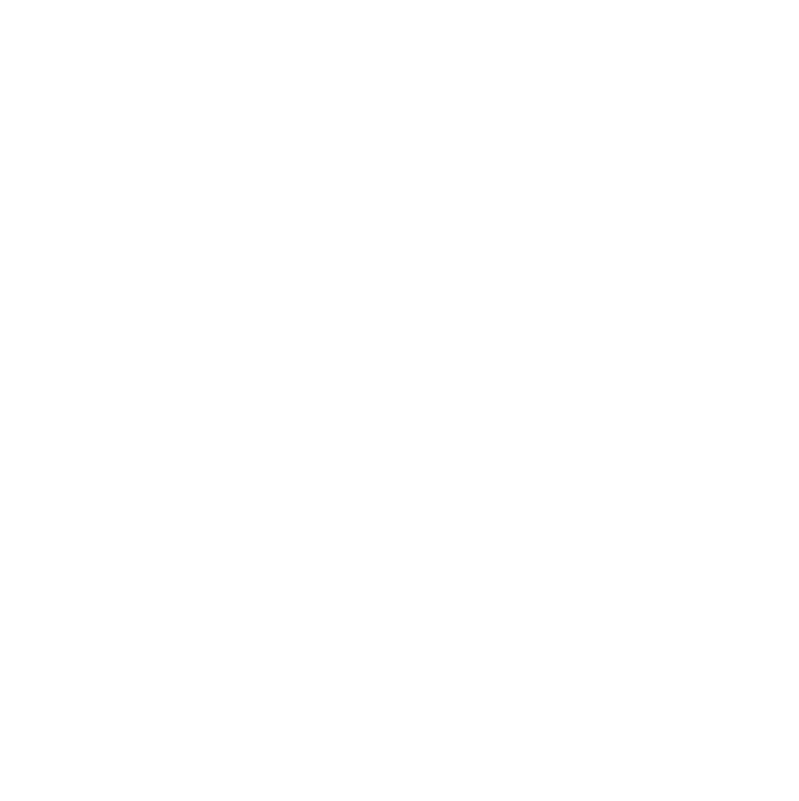
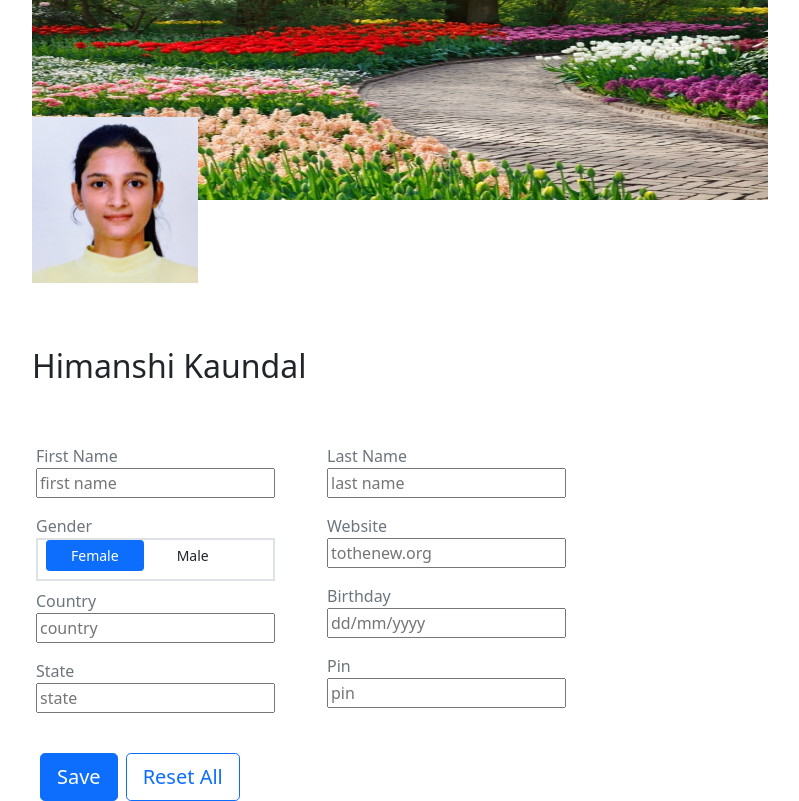
Before and after one commit to himanshikaundal/social-media-frontend, a React (Create React App) app: page /selfView in a window 1280 px wide. Before the commit this address had no page. Shown: the whole page, without its empty margins (50-849 px from the left). Built offline with nearby package versions, Linux system fonts and the light colour scheme.

Commit message:
selfprofile

```diff
--- a/src/App.js
+++ b/src/App.js
@@ -7,6 +7,8 @@
 import Home from './pages/Home'
 import RequireAuth from "./compnents/RequireAuth";
 import { PersistGate } from "redux-persist/integration/react";
+import ViewProfile from "./pages/ViewProfile";
+import SelfView from "./pages/SelfView";
 
 
 const App = () => {
@@ -20,6 +22,8 @@
               <Route path="/" element={<Login />} />
               <Route path="/signup" element={<Signup />} />
               <Route path="/home" element={<RequireAuth><Home /> </RequireAuth>} />
+              <Route path='/viewProfile' element={<ViewProfile/>}/>
+              <Route path='/selfView' element={<SelfView/>}/>
             </Routes>
           </BrowserRouter>
         </PersistGate>
--- /dev/null
+++ b/src/pages/SelfView.js
@@ -0,0 +1,99 @@
+import React from "react";
+import background from "../assets/images/nav-img/background.jpg";
+import himanshi from "../assets/images/nav-img/himanshi.jpeg";
+
+function SelfView() {
+  return (
+    <div className="container">
+      <div className="row">
+        <div className="col-sm-8">
+          <div className="row">
+            <img src={background} height="200px" class=" rounded-3" alt="..." />
+
+            <img
+              src={himanshi}
+              class="rounded-3 translate-middle-y w-25"
+              alt="..."
+            />
+          </div>
+
+          <div className="row">
+            <h2 className="translate-middle-y py-3">Himanshi Kaundal</h2>
+            <div className="col-sm-6">
+              <form>
+                <div className="d-flex parent ">
+                  <div className="left text-muted px-1">
+                    <label htmlFor="fname" id="fname"> First Name </label>
+                    <div className="pb-3">
+                      <input type="text" id="fname" name="fname" placeholder="first name"/>
+                    </div>
+
+                    <label htmlFor="gender" id="gender">Gender </label>
+                    <div className="pb-2 mb-2 border border-2">
+                      <button type="button" class="btn btn-primary btn-sm px-4 mx-2">Female</button>
+                      <button type="button" class="btn btn-sm px-4">Male</button>
+                    </div>
+
+                    <label htmlFor="country" id="country"> Country </label>
+                    <div className="pb-3">
+                      <input type="text" id="country" name="country" placeholder="country"/>
+                    </div>
+
+                    <label htmlFor="state" id="state">State </label>
+                    <div className="pb-3">
+                      <input type="text" id="state" name="state" placeholder="state"/>
+                    </div>
+
+
+
+
+
+                  </div>
+                  <div className="right text-muted px-5">
+
+                  <label htmlFor="lname" id="lname"> Last Name </label>
+                    <div className="pb-3">
+                      <input type="text" id="lname" name="lname" placeholder="last name"/>
+                    </div>
+
+                    <label htmlFor="website" id="website"> Website </label>
+                    <div className="pb-3">
+                      <input type="text" id="website" name="website" placeholder="tothenew.org"/>
+                    </div>
+
+                    <label htmlFor="bday" id="bday"> Birthday </label>
+                    <div className="pb-3">
+                      <input type="text" id="bday" name="bday" placeholder="dd/mm/yyyy"/>
+                    </div>
+
+                    <label htmlFor="pin" id="pin">Pin</label>
+                    <div className="pb-3">
+                      <input type="number" id="pin" name="pin" placeholder="pin"/>
+                    </div>
+
+
+
+                  </div>
+
+                </div>
+                <div className="mt-4">
+                    <button type="button" class="btn btn-primary btn-lg mx-2 ">
+                      Save
+                    </button>
+                    <button type="button"class="btn btn-outline-primary btn-lg">
+                      Reset All                    </button>
+                  </div>
+              </form>
+            </div>
+
+            <div className="col-sm-2"></div>
+          </div>
+        </div>
+
+        <div className="col-sm-4"></div>
+      </div>
+    </div>
+  );
+}
+
+export default SelfView;
--- a/src/pages/ViewProfile.js
+++ b/src/pages/ViewProfile.js
@@ -16,7 +16,7 @@
                 alt="..."
               />
 
-              <img src={himanshi}  class="rounded-3 translate-middle-y  sm-4 w-25" alt="..."></img>
+              <img src={himanshi}  class="rounded-3 translate-middle-y  sm-4 w-25" alt="..."/>
             </div>
 
             <div className="row ">
```
Also changed, not shown: src/pages/Home.js (+18 -17 lines), 1 other file (tests, documents, lock files or other folders).
